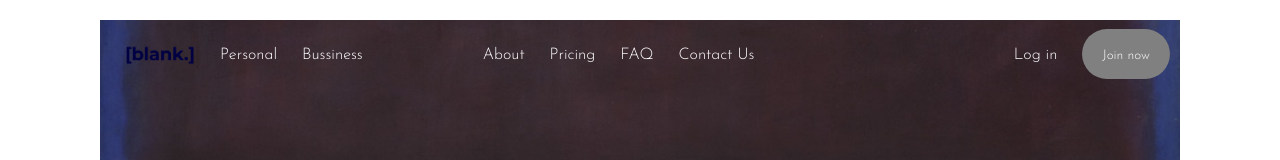
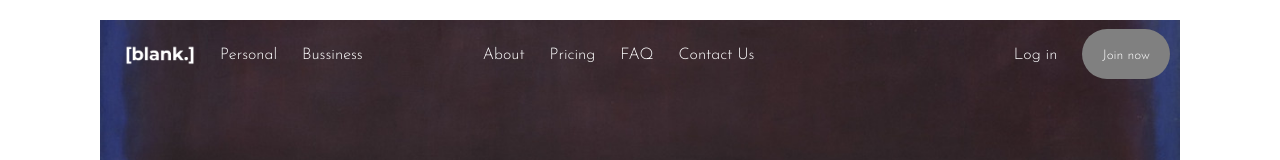
Before and after one commit to trkhnhi/trkhnhi.github.io, a plain HTML site: page index.html in a window 1280 px wide. Shown: the top 160 px of the page. Drawn offline with Linux system fonts and the light colour scheme; a web font is replaced by a local one.

Commit message:
Update index.html

```diff
--- a/index.html
+++ b/index.html
@@ -15,7 +15,7 @@
 	<div class="total"> <!--total-->
 	<div class="header"> <!--header-->
 		<div class="menu"> <!--menu-->
-			<img src="Asset 1.png" alt />
+			<img src="blanklight.png" alt />
 			<ul id="nav1"> <!--nav1-->
 				<li>Personal</li>
 				<li>Bussiness</li>
```
